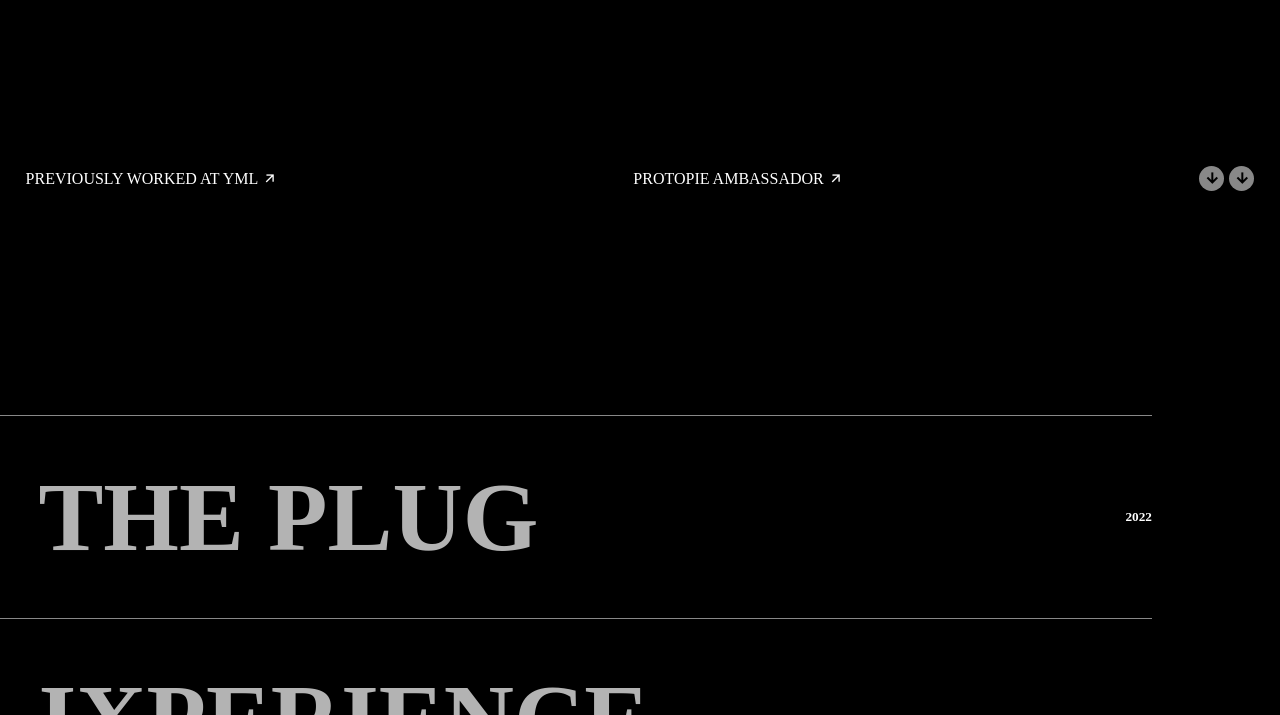
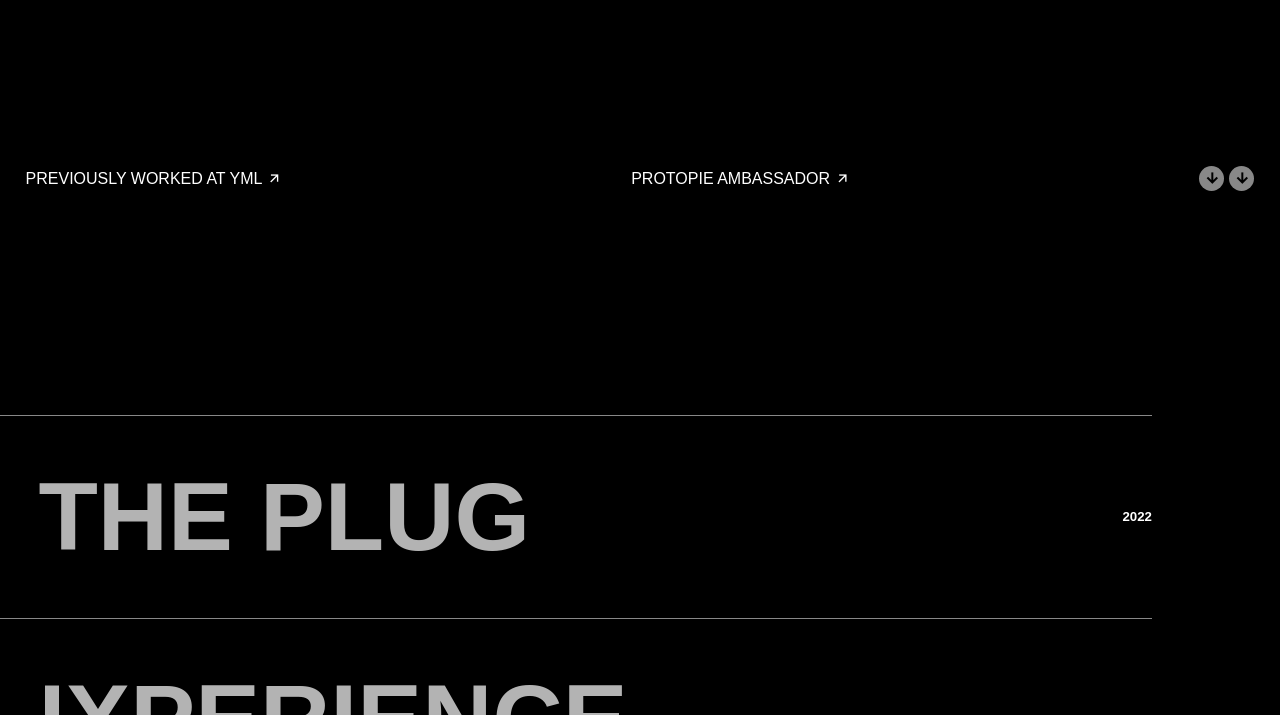
Before and after one commit to abhay-dharmale/cynthiaUgwu.com, a plain HTML site: page index.html in a window 1280 px wide. Shown: the part 585-1300 px from the top of the page. Drawn offline with nearby package versions, Linux system fonts and the light colour scheme; a script that the page names is missing.

Commit message:
font added

```diff
--- a/style.css
+++ b/style.css
@@ -1,7 +1,7 @@
 * {
     margin: 0;
     padding: 0;
-    font-family: "General Sans";
+    font-family: "General Sans", sans-serif;
     box-sizing: border-box;
 }
 
```
